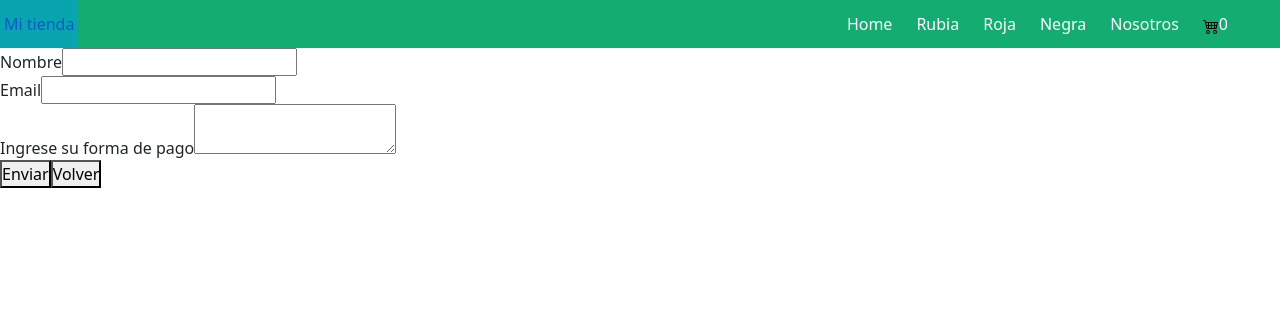
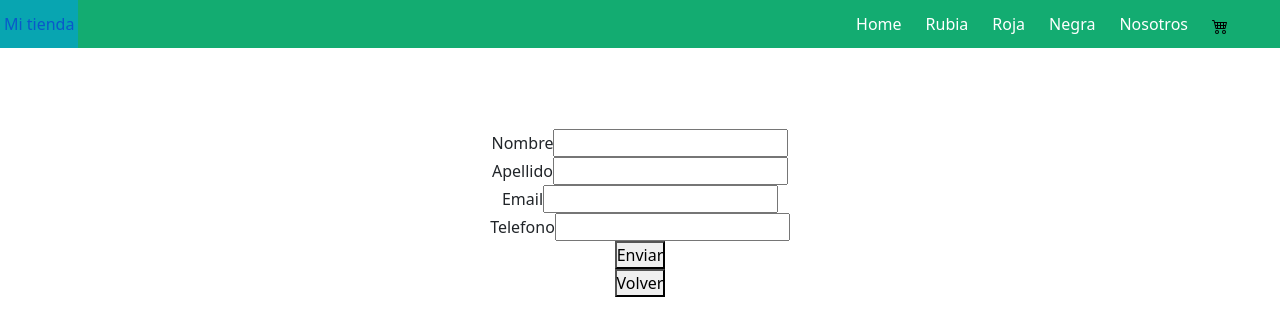
Before and after one commit to uls84/react-coderhouse, a React (Create React App) app: page /checkout in a window 1280 px wide. Shown: the top 336 px of the page. Built offline with nearby package versions, Linux system fonts and the light colour scheme.

Commit message:
entrega final

```diff
--- a/src/components/cartwidget/CartWidget.js
+++ b/src/components/cartwidget/CartWidget.js
@@ -7,7 +7,7 @@ const {totalProducts} = useCartContext();
     return (
         <div className="carritoImagen">
             <img src={Logo} className="App-logo" alt="logo" />
-            <span>{totalProducts()|| '0'}</span>
+            <span>{totalProducts()|| ''}</span>
         </div>
     )
 }
--- /dev/null
+++ b/src/components/checkout/CheckOut.css
@@ -0,0 +1,9 @@
+
+form  {
+    display: flex;
+    flex-direction: column;
+    align-content: center;
+    justify-content: center;
+    align-items: center;
+    margin-top: 81px;
+}
--- a/src/components/checkout/CheckOut.js
+++ b/src/components/checkout/CheckOut.js
@@ -1,13 +1,16 @@
-import { getFirestore,collection, addDoc, serverTimestamp } from "firebase/firestore";
-import { useState } from 'react';
+import './CheckOut.css';
+import { getFirestore,collection, addDoc, serverTimestamp, getDoc, doc, updateDoc } from "firebase/firestore";
+import { useState} from 'react';
 import { Link } from 'react-router-dom';
 import { useCartContext } from "context/CartContext";
 
-const defaultForm = { name: '', email: '', message: '' };
+
+const defaultForm = { name: '',apellido: '', email: '', telefono: '', message: '' };
 
 const CheckOut = () => {
     const [form, setForm] = useState(defaultForm);
     const [ordenid, setOrdenId] = useState('');
+    const [notPurchased, seNotPurchased] = useState([]);
     const { cart, totalPrice, clearCart } = useCartContext();
 
 
@@ -30,6 +33,26 @@ const CheckOut = () => {
             clearCart();
         })
 
+        cart.forEach(async (itemCart) => {
+            let stock = 0;
+            const db = getFirestore()
+            const docRef = doc(db, 'items', itemCart.id);
+            await getDoc(docRef).then((res) => {
+                console.log('res.data().stock-->', res.data().stock);
+                stock = res.data().stock;
+            })
+
+            if (stock => itemCart.stock && stock > 0) {
+                let newStock = stock - itemCart.stock
+                updateDoc(docRef, {stock: newStock}).then(res => {
+                }).catch(error => { throw new Error ('No se puede actualizar'); })
+            } else {
+                seNotPurchased(current => [...current, itemCart]);
+                throw new Error ('No hay stock');
+            }
+
+        })
+
     }
 
     return (
@@ -38,25 +61,34 @@ const CheckOut = () => {
                 <div>
                     Gracias por su compra, el numero de su pedido es: {ordenid}
                 </div>
+
             ) : (
                 <form onSubmit={submitHandler}>
                 <div>
                     <label htmlFor='name' className="letter">Nombre</label>
-                        <input name='name' id='name' value={form.name} onChange={changeHandler} />
+                    <input required name='name' id='name' value={form.name} onChange={changeHandler} />
+                </div>
+                <div>
+                    <label htmlFor='apellido' className="letter">Apellido</label>
+                    <input required name='apellido' id='apellido' value={form.apellido} onChange={changeHandler} />
                 </div>
                 <div>
                     <label htmlFor='email' className="letter">Email</label>
-                        <input name='email' id='email' value={form.email} onChange={changeHandler} />
+                    <input required name='email' id='email' value={form.email} onChange={changeHandler} />
                 </div>
                 <div>
-                        <label htmlFor='messege' className='letter'>Ingrese su forma de pago</label>
-                        <textarea name='messege' id='messege' value={form.message} onChange={changeHandler}></textarea>
+                    <label htmlFor='telefono' className="letter">Telefono</label>
+                    <input required name='telefono' id='telefono' value={form.telefono} onChange={changeHandler} />
                 </div>
                 <button>Enviar</button>
                 <Link to='/'><button>Volver</button></Link>
             </form>
             )
             }
+            {notPurchased.length > 0 && <div>
+                    <p>Los siguientes productos no pudieron agregarse a la orden porque no había stock existente</p><ul>
+                    {notPurchased.map((item) => {return <li>{item.marca}</li>})}
+                </ul></div> }
         </div>
     )
 }
--- a/src/components/itemCart/itemCart.css
+++ b/src/components/itemCart/itemCart.css
@@ -6,6 +6,7 @@
 }
 
 .itemCart img {
+    height: 100%;
     width: 200px;
     margin-right: 1rem;
 }
--- a/src/components/itemDetail/ItemDetail.js
+++ b/src/components/itemDetail/ItemDetail.js
@@ -13,8 +13,6 @@ const ItemDetail = ({ item }) => {
     const onAdd = (stock) => {
         setGoToCart(true);
         addProduct(item, stock);
-        console.log(stock);
-        console.log(item);
     }
 
     return (
@@ -28,9 +26,10 @@ const ItemDetail = ({ item }) => {
                     <p>Estilo: {item.estilo}</p>
                     <p>Categoria: {item.categoria}</p>
                     <p>Id: {item.id}</p>
+                    <p>Stock del producto: {item.stock}</p>
                     {
                         goToCart
-                            ? <Link to='/Cart'><Button variant="outline-success">Terminar compra</Button> </Link>
+                            ? <Link to='/Cart'><Button variant="outline-success">Ver carrito</Button> </Link>
                             : <Contador initial={1} stock={item.stock} onAdd={onAdd} />
                     }
                 </div>
--- a/src/components/itemlistcontainers/ItemList.js
+++ b/src/components/itemlistcontainers/ItemList.js
@@ -4,7 +4,6 @@ import Row from 'react-bootstrap/Row';
 import Container from 'react-bootstrap/Container';
 
 const ItemList = ( {data = []}) => {
-    console.log(data);
     return(
         <Container fluid="md">
             <Row>
--- a/src/context/CartContext.js
+++ b/src/context/CartContext.js
@@ -11,7 +11,7 @@ const CartProvider = ({ children }) => {
     const addProduct = (item, stock) => {
         if (isInCart(item.id)) {
             setCart(cart.map(product => {
-                return product.id === item.id ? { ...product, stock: product.stock + stock }
+                return (product.id === item.id) && (product.stock - item.stock > stock && product.stock > 0) ? { ...product, stock: product.stock + stock }
                 : product;
             }));
         } else {
@@ -24,7 +24,7 @@ const CartProvider = ({ children }) => {
     }
 
     const totalProducts = () => {
-        cart.reduce((acumulador, productoActual) => acumulador + productoActual.stock, 0);
+       return cart.reduce((acumulador, productoActual) => acumulador + productoActual.stock, 0);
     }
 
     const clearCart = () => setCart([]);
--- a/src/routes/Cart.js
+++ b/src/routes/Cart.js
@@ -16,10 +16,11 @@ const Cart = () => {
                 :
                 <div>
                     <>
-                        {cart.map((product) => (<ItemCart key={product.id} product={product} />))}
+                        {cart.map((product) => (<ItemCart key={product.id} item={product} />))}
                         <div className='product'><p>Cantidad de productos: {totalProducts()}</p>
                             <p>total: {totalPrice()} pesos</p></div>
-                        <Link to='/checkout'><button>Comprobante</button></Link>
+                        <Link to='/'><button>Seguir comprando</button></Link>
+                        <Link to='/checkout'><button>Finalizar compra</button></Link>
                     </>
                 </div>
             }
--- a/src/routes/Category.js
+++ b/src/routes/Category.js
@@ -4,7 +4,6 @@ import ItemListContainer from "components/itemlistcontainers/ItemListContainer";
 
 const Category = () => {
     const {id} = useParams();
-    console.log('.id..', id)
     return <>
             <div> <h2>Cervezas {id}s</h2></div>
             <ItemListContainer categoryId={id}/>
```
Lines whose indentation alone changed are shown as unchanged.
